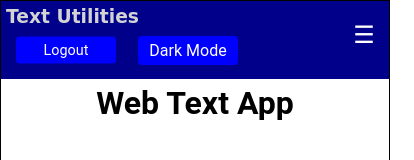
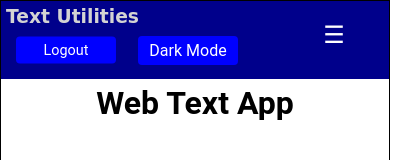
Before and after one commit to nikshitramesh/Word-Utility, a React (Create React App) app in the folder frontend/: page / in a window 390 px wide. Shown: the top 160 px of the page, 414 px wide, since content can reach past the window. Built offline with nearby package versions, Linux system fonts and the light colour scheme.

Commit message:
Updated overflow issue

```diff
--- a/frontend/src/index.css
+++ b/frontend/src/index.css
@@ -260,7 +260,7 @@ input {
 }
 	.hamburger {
 		display: block;
-		transform: translateX(40%);
+		transform: translateX(10%);
 	}
 
 	input {
```
